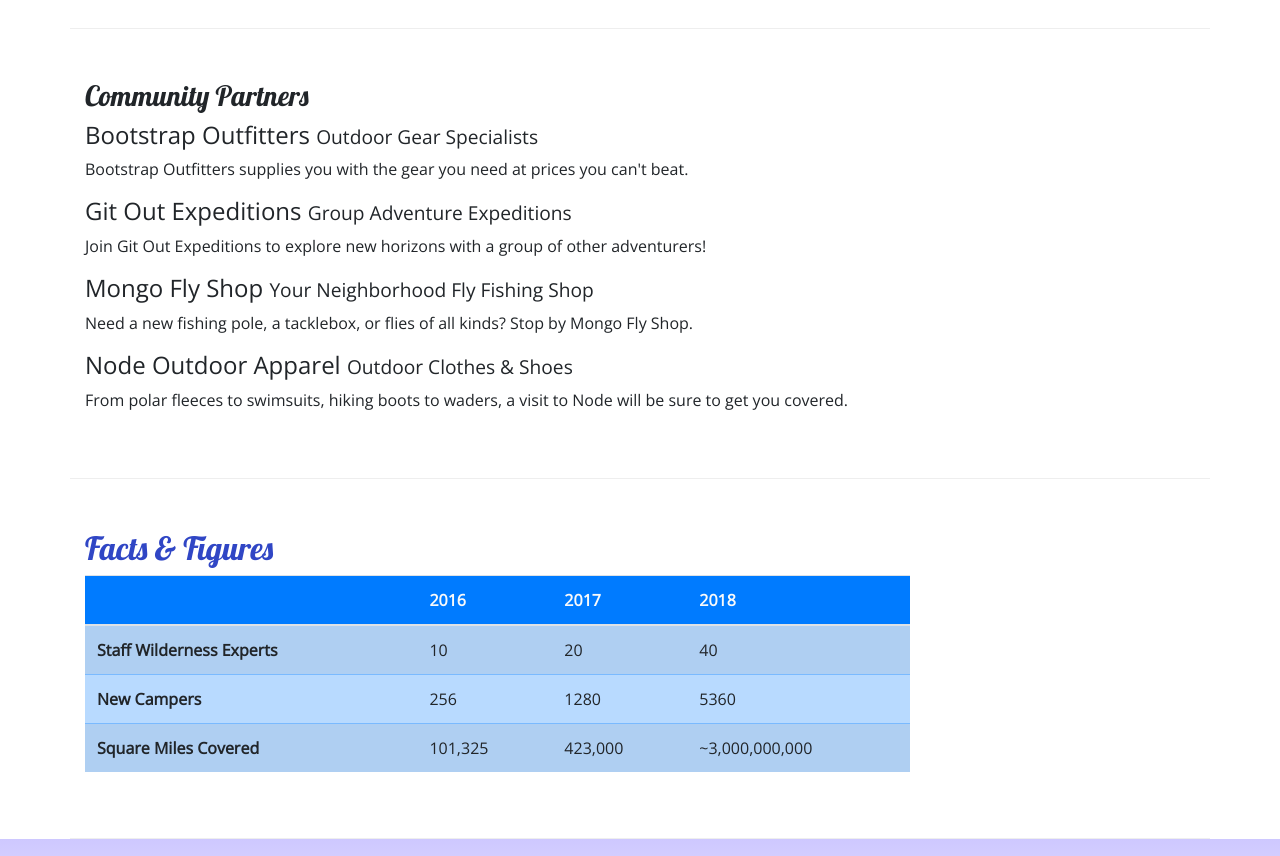
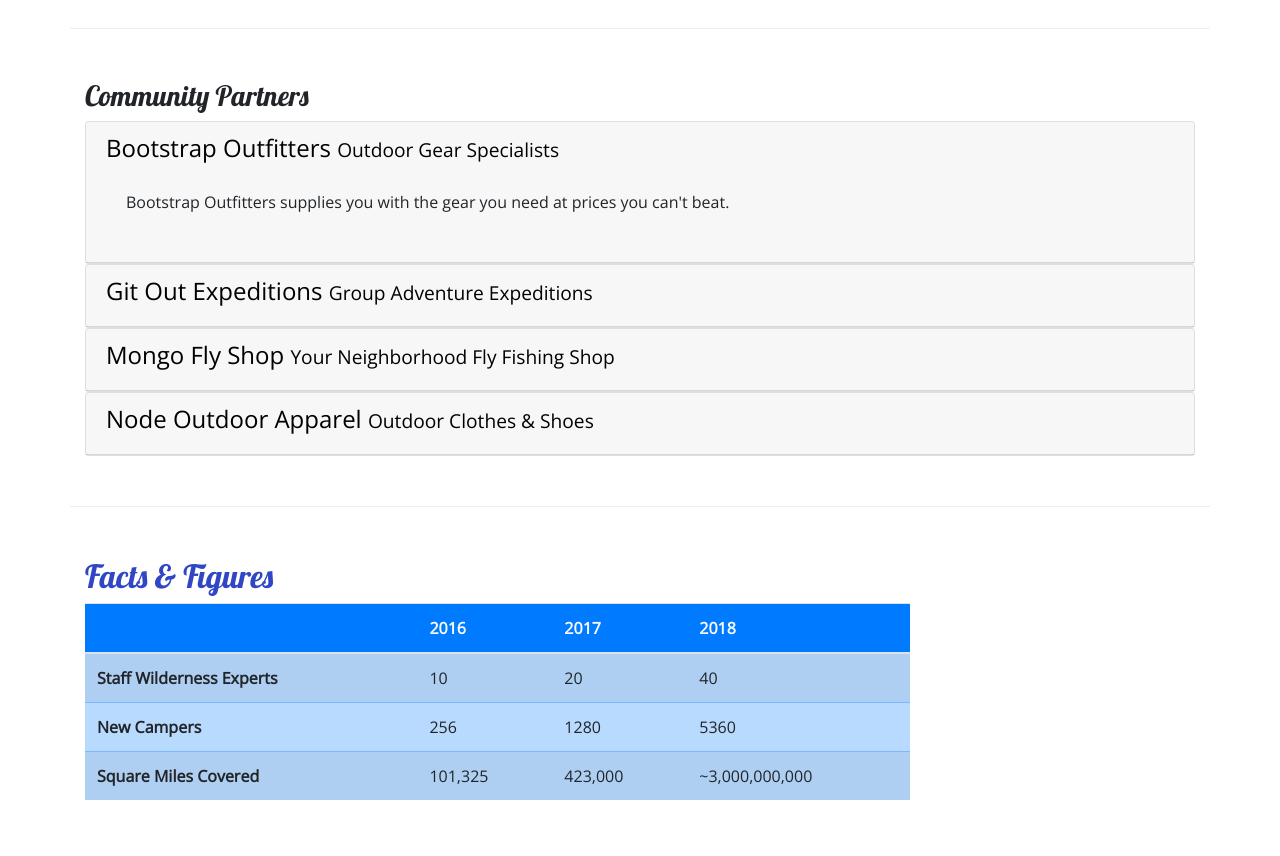
Before and after one commit to MinchaoD/nucampsite, a website: page aboutus.html in a window 1280 px wide. Shown: the part 800-1656 px from the top of the page. Drawn offline with nearby package versions, Linux system fonts and the light colour scheme.

Commit message:
accordion

```diff
--- a/aboutus.html
+++ b/aboutus.html
@@ -104,16 +104,101 @@
         <div class="row row-content">
             <div class="col">
                 <h3>Community Partners</h3>
-                <h4>Bootstrap Outfitters <small>Outdoor Gear Specialists</small></h4>
-                <p class="d-none d-sm-block">Bootstrap Outfitters supplies you with the gear you need at prices you can't beat.</p>
-                <h4>Git Out Expeditions <small>Group Adventure Expeditions</small></h4>
-                <p class="d-none d-sm-block">Join Git Out Expeditions to explore new horizons with a group of other adventurers!</p>
-                <h4>Mongo Fly Shop <small>Your Neighborhood Fly Fishing Shop</small></h4>
-                <p class="d-none d-sm-block">Need a new fishing pole, a tacklebox, or flies of all kinds? Stop by Mongo Fly Shop.</p>
-                <h4>Node Outdoor Apparel <small>Outdoor Clothes & Shoes</small></h4>
-                <p class="d-none d-sm-block">From polar fleeces to swimsuits, hiking boots to waders, a visit to Node will be sure to get you covered.</p>
+                <div id="accordion">
+                    <div class="card">
+                        <div role="tab" class="card-header">
+                            <h4>
+                                <a data-toggle="collapse" data-target="#bootstrap" style="text-decoration: none; color:black;">Bootstrap Outfitters <small>Outdoor Gear Specialists</small></a>
+                            </h4>
+                            <div class="collapse show" id="bootstrap" data-parent="#accordion">
+                                <div class="card-body">
+                                    <p class="d-none d-sm-block">Bootstrap Outfitters supplies you with the gear you need at prices you can't beat.</p>
+                                </div>
+                            </div>
+                        </div>
+                    </div>
+
+
+                    <div class="card">
+                        <div role="tab" class="card-header">
+                            <h4>
+                                <a class="collapsed" data-toggle="collapse" data-target="#git" style="text-decoration: none; color:black;">Git Out Expeditions <small>Group Adventure Expeditions</small></a>
+                            </h4>
+                            <div class="collapse" id="git" data-parent="#accordion">
+                                <div class="card-body">
+                                    <p class="d-none d-sm-block">Join Git Out Expeditions to explore new horizons with a group of other adventurers!</p>
+
+                                </div>
+                            </div>
+                        </div>
+                    </div>
+
+                    <div class="card">
+                        <div role="tab" class="card-header">
+                            <h4>
+                                <a class="collapsed" data-toggle="collapse" data-target="#mongo" style="text-decoration: none; color:black;">Mongo Fly Shop <small>Your Neighborhood Fly Fishing Shop</small></a>
+                            </h4>
+                            <div class="collapse" id="mongo" data-parent="#accordion">
+                                <div class="card-body">
+                                    <p class="d-none d-sm-block">Need a new fishing pole, a tacklebox, or flies of all kinds? Stop by Mongo Fly Shop.</p>
+                                </div>
+                            </div>
+                        </div>
+                    </div>
+
+                    <div class="card">
+                        <div role="tab" class="card-header">
+                            <h4>
+                                <a class="collapsed" data-toggle="collapse" data-target="#node" style="text-decoration: none; color:black;">Node Outdoor Apparel <small>Outdoor Clothes & Shoes</small></a>
+                            </h4>
+                            <div class="collapse" id="node" data-parent="#accordion">
+                                <div class="card-body">
+                                    <p class="d-none d-sm-block">From polar fleeces to swimsuits, hiking boots to waders, a visit to Node will be sure to get you covered.</p>
+                                </div>
+                            </div>
+                        </div>
+                    </div>
+                </div>
             </div>
         </div>
+
+
+
+
+        <!-- An option for nav tabs: -->
+
+        <!-- <div class="row row-content">
+            <div class="col">
+                <h3>Community Partners</h3>
+                <ul class="nav nav-tabs">
+                    <li class="nav-item"><a class="nav-link active" href="#bootstrap" role="tab" data-toggle="tab">Bootstap Outfitters</a></li>
+                    <li class="nav-item"><a class="nav-link " href="#git" role="tab" data-toggle="tab">Git Out Expeditions</a></li>
+                    <li class="nav-item"><a class="nav-link " href="#mongo" role="tab" data-toggle="tab">Mongo Fly Shop</a></li>
+                    <li class="nav-item"><a class="nav-link " href="#node" role="tab" data-toggle="tab">Node Outdoor Apparel</a></li>
+                </ul>
+                <div class="tab-content">
+                    <div role="tabpanel" class="tab-pane fade show active" id="bootstrap">
+                        <h4>Bootstrap Outfitters <small>Outdoor Gear Specialists</small></h4>
+                        <p class="d-none d-sm-block">Bootstrap Outfitters supplies you with the gear you need at prices you can't beat.</p>
+                    </div>
+                    <div role="tabpanel" class="tab-pane fade" id="git">
+                        <h4>Git Out Expeditions <small>Group Adventure Expeditions</small></h4>
+                        <p class="d-none d-sm-block">Join Git Out Expeditions to explore new horizons with a group of other adventurers!</p>
+                    </div>
+
+                    <div role="tabpanel" class="tab-pane fade" id="mongo">
+                        <h4>Mongo Fly Shop <small>Your Neighborhood Fly Fishing Shop</small></h4>
+                        <p class="d-none d-sm-block">Need a new fishing pole, a tacklebox, or flies of all kinds? Stop by Mongo Fly Shop.</p>
+                    </div>
+
+                    <div role="tabpanel" class="tab-pane fade" id="node">
+                        <h4>Node Outdoor Apparel <small>Outdoor Clothes & Shoes</small></h4>
+                        <p class="d-none d-sm-block">From polar fleeces to swimsuits, hiking boots to waders, a visit to Node will be sure to get you covered.</p>
+
+                    </div>
+                </div>
+            </div>
+        </div> -->
 
         <div class="row row-content">
             <div class="col-sm-9">
--- a/css/styles.css
+++ b/css/styles.css
@@ -14,10 +14,6 @@ header h2 {
     color: #CEC8FF;
 }
 
-/* footer {
-    background-image: linear-gradient(#CEC8FF, white);
-    padding: 20px 0;
-} */
 
 .site-footer{
     background-image: linear-gradient(#CEC8FF, white);
@@ -41,3 +37,13 @@ header h2 {
     background-color: #901CAD
 
 }
+
+.tab-content{
+    border:1px solid #DDD;
+    border-top:none;
+    padding:10px;
+}
+
+a{
+    text-decoration: none;
+}
--- a/package.json
+++ b/package.json
@@ -2,7 +2,7 @@
   "name": "nucampsite",
   "version": "1.0.0",
   "description": "This is a website for the fictional campsites review site Nucamp",
-  "main": "index.js",
+  "main": "index.html",
   "scripts": {
     "lite": "lite-server",
     "start": "npm run lite",
```
Also changed, not shown: contactus.html (+1 -0 lines), index.html (+2 -2 lines).
